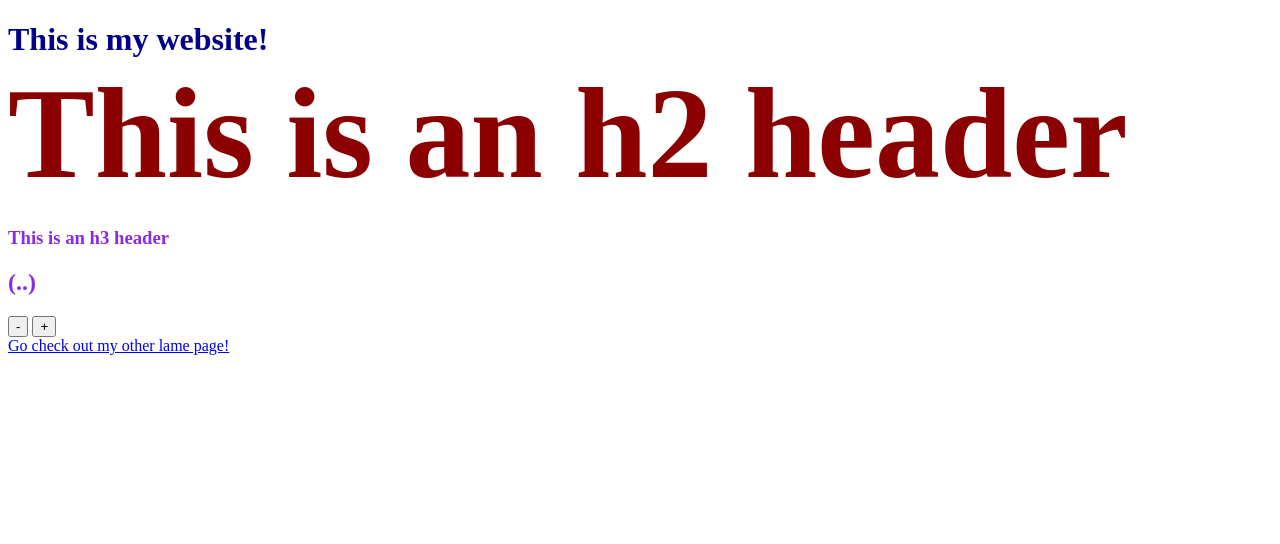
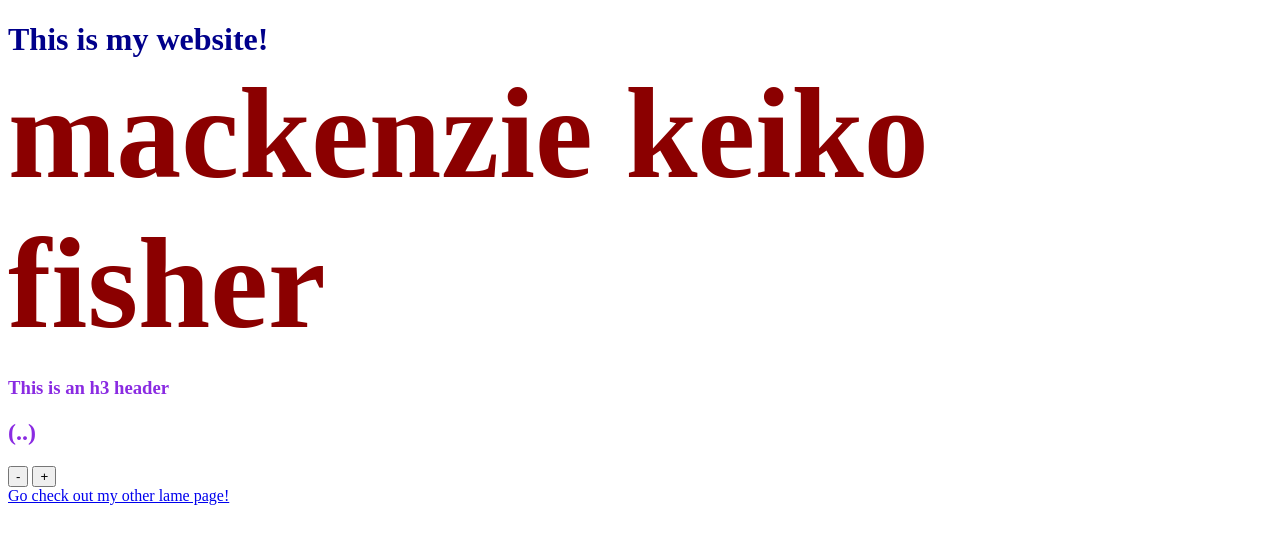
Before and after one commit to alext-cinc/Playground, a plain HTML site: page index.html in a window 1280 px wide. Drawn offline with Linux system fonts and the light colour scheme.

Commit message:
NJ trip shenanigans

```diff
--- a/index.html
+++ b/index.html
@@ -6,7 +6,7 @@
 <body>
     <div>
         <h1 class="example">This is my website!</h1>
-        <h2 class="example" id="phone">This is an h2 header</h2>
+        <h2 class="example" id="phone">mackenzie keiko fisher</h2>
         <h3>This is an h3 header</h3>
     </div>
     <div>
```
